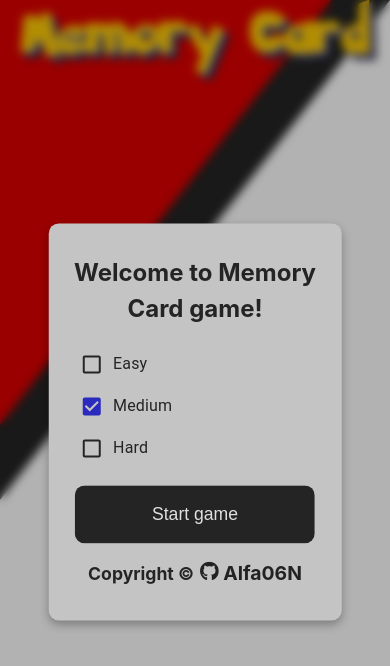
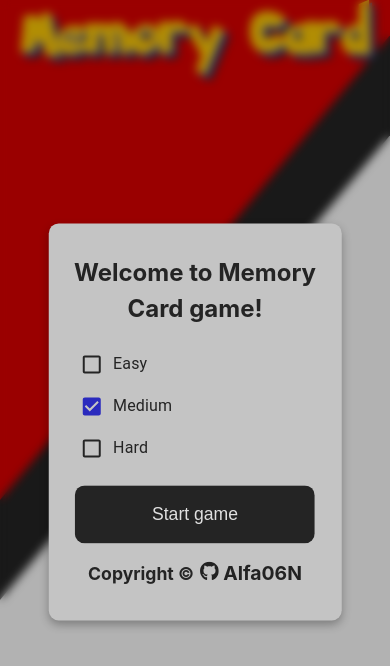
Before and after one commit to Alfa06N/Repositorio, a React (Vite) app in the folder Memory-Card/: page / in a window 390 px wide. Shown: the top 666 px of the page. Built offline with nearby package versions, Linux system fonts and the light colour scheme.

Commit message:
Fix issues when scrolling in phones

```diff
--- a/Memory-Card/src/components/CardsContainer/CardsContainer.css
+++ b/Memory-Card/src/components/CardsContainer/CardsContainer.css
@@ -3,7 +3,7 @@
   flex: 1;
   flex-direction: row;
   justify-content: center;
-  align-items: center;
+  align-content: center;
   flex-wrap: wrap;
   gap: 0.5em;
   margin: 0;
--- a/Memory-Card/src/index.css
+++ b/Memory-Card/src/index.css
@@ -87,7 +87,8 @@ a:hover {
   height: 100vh;
   z-index: -1;
   background-color: rgb(221, 0, 0);
-  clip-path: polygon(0 0, 95% 0, 0% 95%);
+  transform: skewY(-50deg);
+  transform-origin: top left;
 }
 
 .bg.black {
@@ -95,7 +96,8 @@ a:hover {
   height: 100vh;
   z-index: -2;
   background-color: #242424;
-  clip-path: polygon(0 0, 100% 0, 100% 10%, 10% 100%, 0% 100%);
+  transform: skewY(-50deg);
+  transform-origin: top left;
 }
 
 * {
@@ -126,36 +128,40 @@ p {
 @media (max-width: 425px) {
   .bg.red {
     height: 500px;
-    clip-path: polygon(0 0, 85% 0, 0% 85%);
   }
 
   .bg.black {
-    height: 500px;
-    clip-path: polygon(0 0, 100% 0, 0% 100%);
+    height: 600px;
   }
 }
 
-@media (min-width: 426px) and (max-width: 768px) {
+@media (min-width: 425px) and (max-width: 768px) {
   .bg.red {
-    height: 800px;
-    clip-path: polygon(0 0, 85% 0, 0% 85%);
+    height: 600px;
   }
 
   .bg.black {
-    height: 800px;
-    clip-path: polygon(0 0, 100% 0, 0% 100%);
+    height: 700px;
   }
 }
 
 @media (min-width: 769px) and (max-width: 1024px) {
   .bg.red {
-    height: 1000px;
-    clip-path: polygon(0 0, 85% 0, 0% 85%);
+    height: 800px;
   }
 
   .bg.black {
+    height: 900px;
+  }
+}
+
+@media (min-width: 1024px) {
+  .bg.red {
     height: 1000px;
-    clip-path: polygon(0 0, 100% 0, 0% 100%);
+  }
+
+  .bg.black {
+    height: 1100px;
   }
 }
 
```
